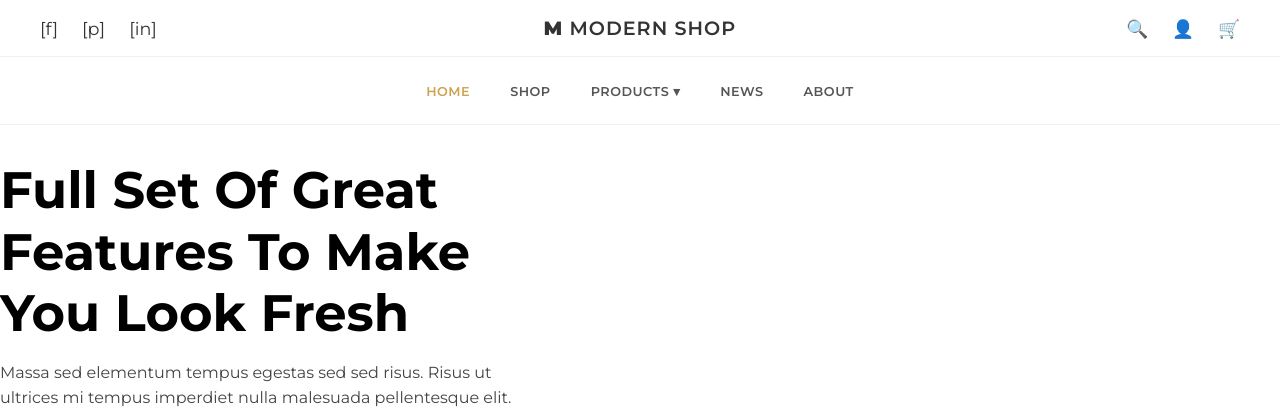
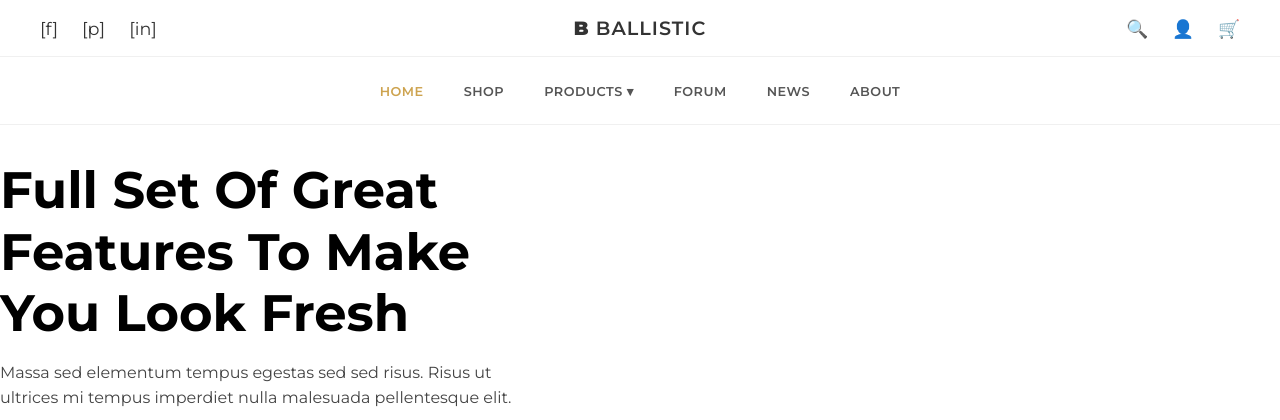
Before and after one commit to PBP-B02-2025/project-b02, a Django app: page / in a window 1280 px wide. Shown: the top 420 px of the page. Run offline with Django 5.2, Linux system fonts and the light colour scheme.

Commit message:
tambahin navbar doang

```diff
--- a/templates/base.html
+++ b/templates/base.html
@@ -65,7 +65,7 @@
             </div>
 
             <a href="{% url 'main:main-view' %}" class="logo">
-                <strong>M</strong> MODERN SHOP
+                <strong>B</strong> BALLISTIC
             </a>
 
             <div class="user-icons">
@@ -93,7 +93,7 @@
                     <li><a href="#">Contoh: Sepatu</a></li>
                 </ul>
             </li>
-
+            <li><a href="#">FORUM</a></li>
             <li><a href="#">NEWS</a></li>
             <li><a href="#">ABOUT</a></li>
         </ul>
```
